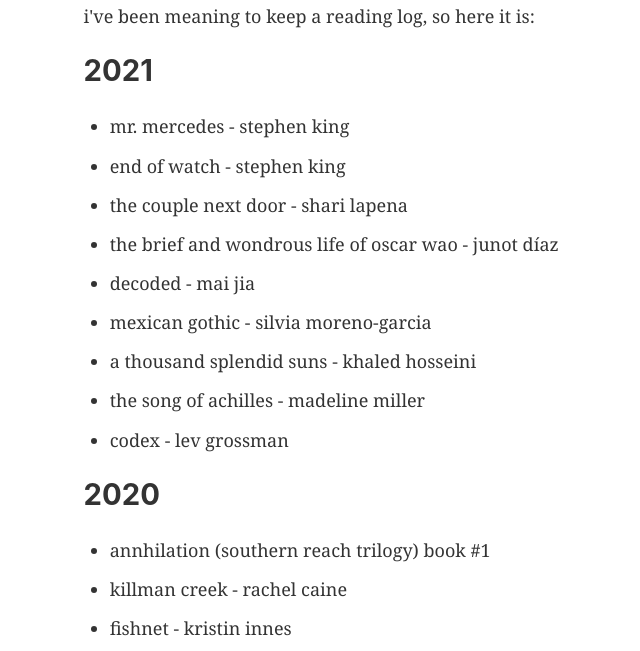
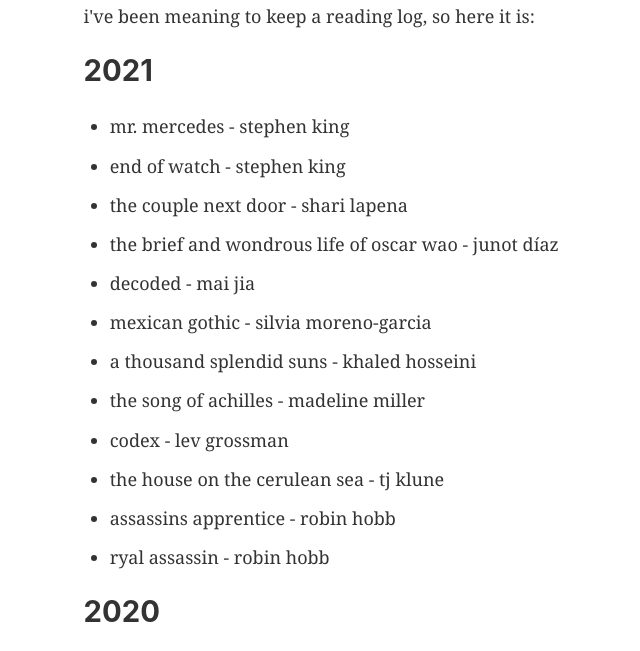
Before and after one commit to jakeols/ols-engineer, a Gatsby site: page /books in a window 1280 px wide. Shown: the part 146-797 px from the top of the page, without its empty margins (96-736 px from the left). Built offline with nearby package versions, Linux system fonts and the light colour scheme; Gatsby itself is replaced by a stand-in of ours.

Commit message:
books, hmm trilogy time

```diff
--- a/src/pages/books.js
+++ b/src/pages/books.js
@@ -19,6 +19,9 @@ const BooksPage = () => (
             <li>a thousand splendid suns - khaled hosseini</li>
             <li>the song of achilles - madeline miller</li>
             <li>codex - lev grossman</li>
+            <li>the house on the cerulean sea - tj klune</li>
+            <li>assassins apprentice - robin hobb</li>
+            <li>ryal assassin - robin hobb</li>
         </ul>
         <h2>2020</h2>
         <ul>
```
